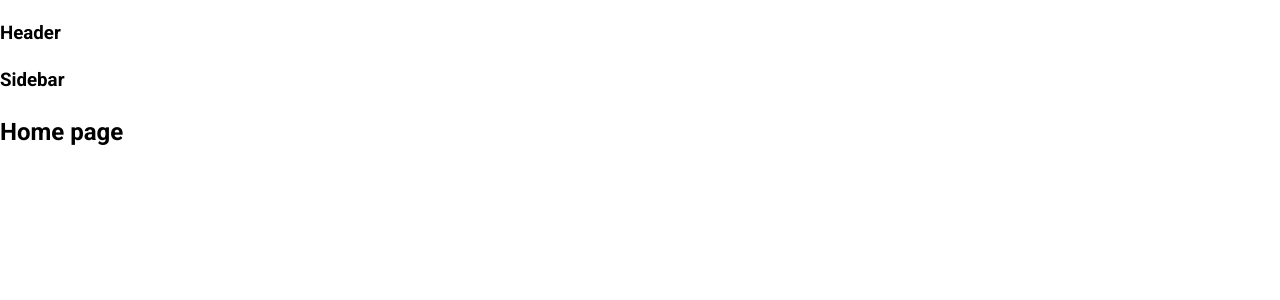
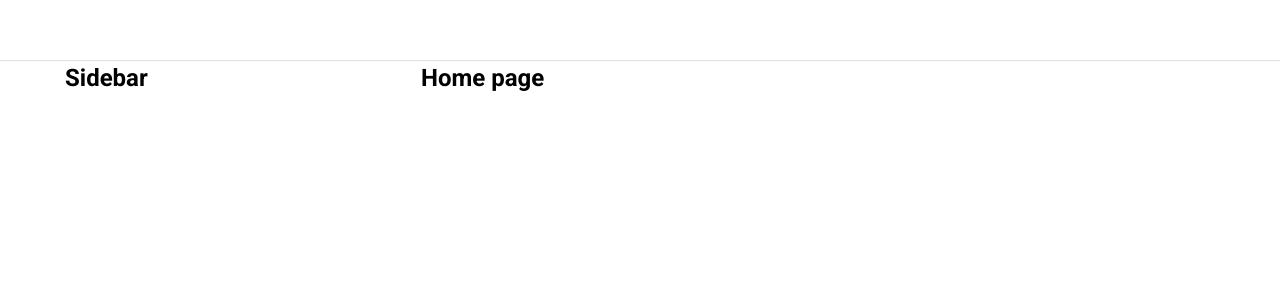
Before and after one commit to nguyentronger98/tiktok-ui, a React (Create React App) app: page / in a window 1280 px wide. Shown: the top 300 px of the page. Built offline with nearby package versions, Linux system fonts and the light colour scheme.

Commit message:
Default Layout frame

```diff
--- a/package.json
+++ b/package.json
@@ -6,6 +6,7 @@
     "@testing-library/jest-dom": "^5.16.4",
     "@testing-library/react": "^13.2.0",
     "@testing-library/user-event": "^13.5.0",
+    "classnames": "^2.3.1",
     "normalize.css": "^8.0.1",
     "react": "^18.1.0",
     "react-dom": "^18.1.0",
--- a/src/components/GlobalStyles/GlobalStyles.scss
+++ b/src/components/GlobalStyles/GlobalStyles.scss
@@ -3,9 +3,14 @@
 @import url('https://fonts.googleapis.com/css2?family=Montserrat:wght@300;400;500;600;700&family=Roboto:wght@100;300;400;500;700&display=swap');
 :root {
     --primary: #fe2c55;
+
+    --default-layout-header-height: 60px;
+    --default-layout-width: 1150px;
 }
 *{
     box-sizing: border-box;
+    margin: 0;
+    padding: 0;
 }
 html {
     font-size: 62.5%;
--- /dev/null
+++ b/src/components/Layout/DefaultLayout/DefaultLayout.module.scss
@@ -0,0 +1,13 @@
+.wrapper{
+
+    display: flex;
+    flex-direction: column;
+    align-items: center;
+}
+.container{
+    width: var(--default-layout-width);
+    display: flex;
+}
+.content {
+    flex: 1;
+}
--- /dev/null
+++ b/src/components/Layout/DefaultLayout/Sidebar/Sidebar.module.scss
@@ -0,0 +1,3 @@
+.wrapper {
+    width: 356px;
+}
--- a/src/components/Layout/DefaultLayout/Sidebar/index.js
+++ b/src/components/Layout/DefaultLayout/Sidebar/index.js
@@ -1,5 +1,14 @@
+import styles from './Sidebar.module.scss';
+import classNames from 'classnames/bind';
+
+const cx = classNames.bind(styles);
+
 function Sidebar() {
-    return <h3> Sidebar</h3>
+    return (
+        <aside className={cx('wrapper')}>
+            <h2>Sidebar</h2>
+        </aside>
+    );
 }
 
 export default Sidebar;
--- a/src/components/Layout/DefaultLayout/index.js
+++ b/src/components/Layout/DefaultLayout/index.js
@@ -1,12 +1,16 @@
 import Header from '~/components/Layout/components/Header';
+import styles from './DefaultLayout.module.scss'
+import classNames  from 'classnames/bind';
 import Sidebar from './Sidebar';
+
+const cx = classNames.bind(styles)
 function DeafaultLayout({children}) {
     return (
-        <div>
+        <div className = {cx('wrapper')}>
             <Header />
-            <div className="container">
+            <div className={cx('container')}>
                 <Sidebar />
-                <div className="content">{children}</div>
+                <div className={cx('content')}>{children}</div>
             </div>
         </div>
     );
--- a/src/components/Layout/HeaderOnly/index.js
+++ b/src/components/Layout/HeaderOnly/index.js
@@ -1,5 +1,5 @@
 import Header from '~/components/Layout/components/Header';
-function DeafaultLayout({children}) {
+function HeaderOnly({children}) {
     return (
         <div>
             <Header />
@@ -10,4 +10,4 @@
     );
 }
 
-export default DeafaultLayout;
+export default HeaderOnly;
--- /dev/null
+++ b/src/components/Layout/components/Header/Header.module.scss
@@ -0,0 +1,12 @@
+.wrapper{
+    width: 100%;
+    height:var(  --default-layout-header-height);
+    box-shadow: 0px 1px 1px rgb(0 0 0 /12%);
+    display: flex;
+    justify-content: center;
+}
+
+.inner {
+    height: 100%;
+    width: var(--default-layout-width);
+}
--- a/src/components/Layout/components/Header/index.js
+++ b/src/components/Layout/components/Header/index.js
@@ -1,5 +1,12 @@
+import styles from './Header.module.scss';
+import classNames from 'classnames/bind';
+const cx = classNames.bind(styles);
 function Header() {
-    return <h3> Header</h3>
+    return <header className={cx('wrapper')}>
+        <div className={cx('inner')}>
+
+        </div>
+    </header>;
 }
 
 export default Header;
```
Also changed, not shown: 1 other file (tests, documents, lock files or other folders).
